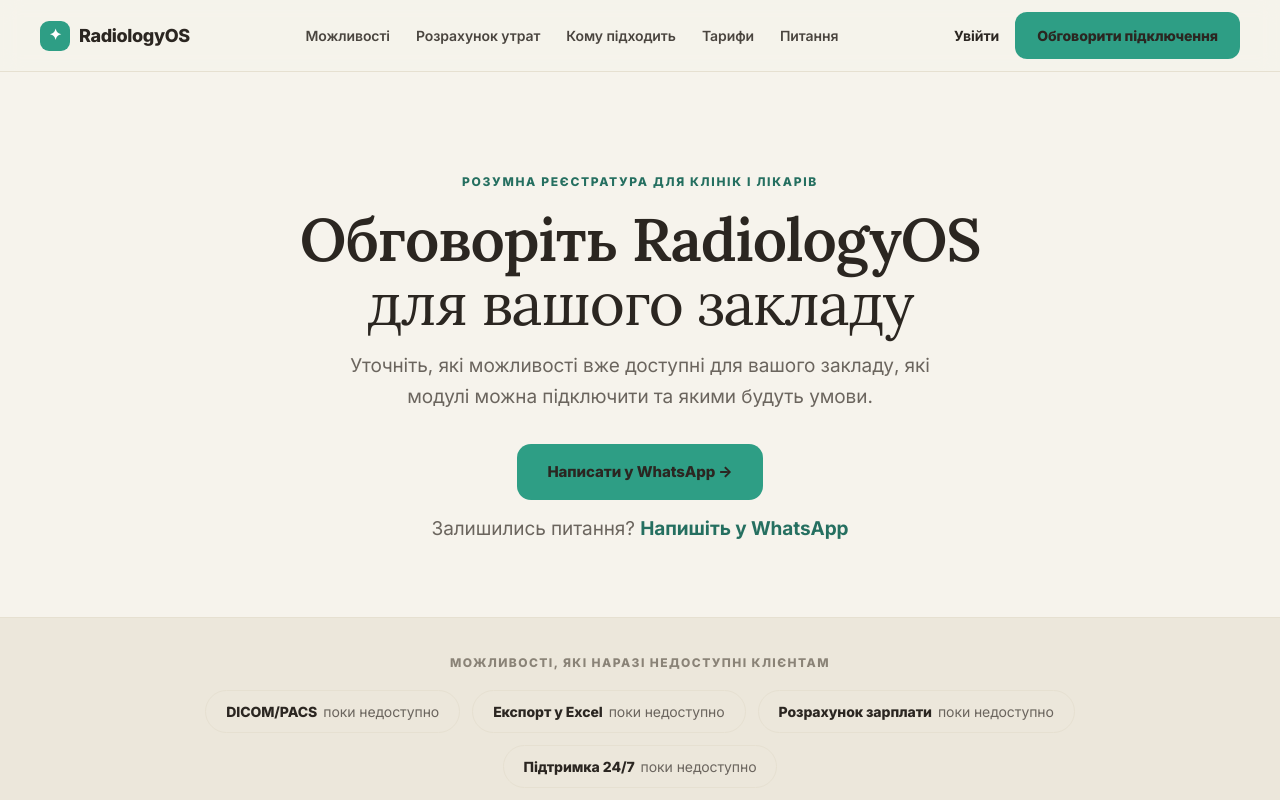
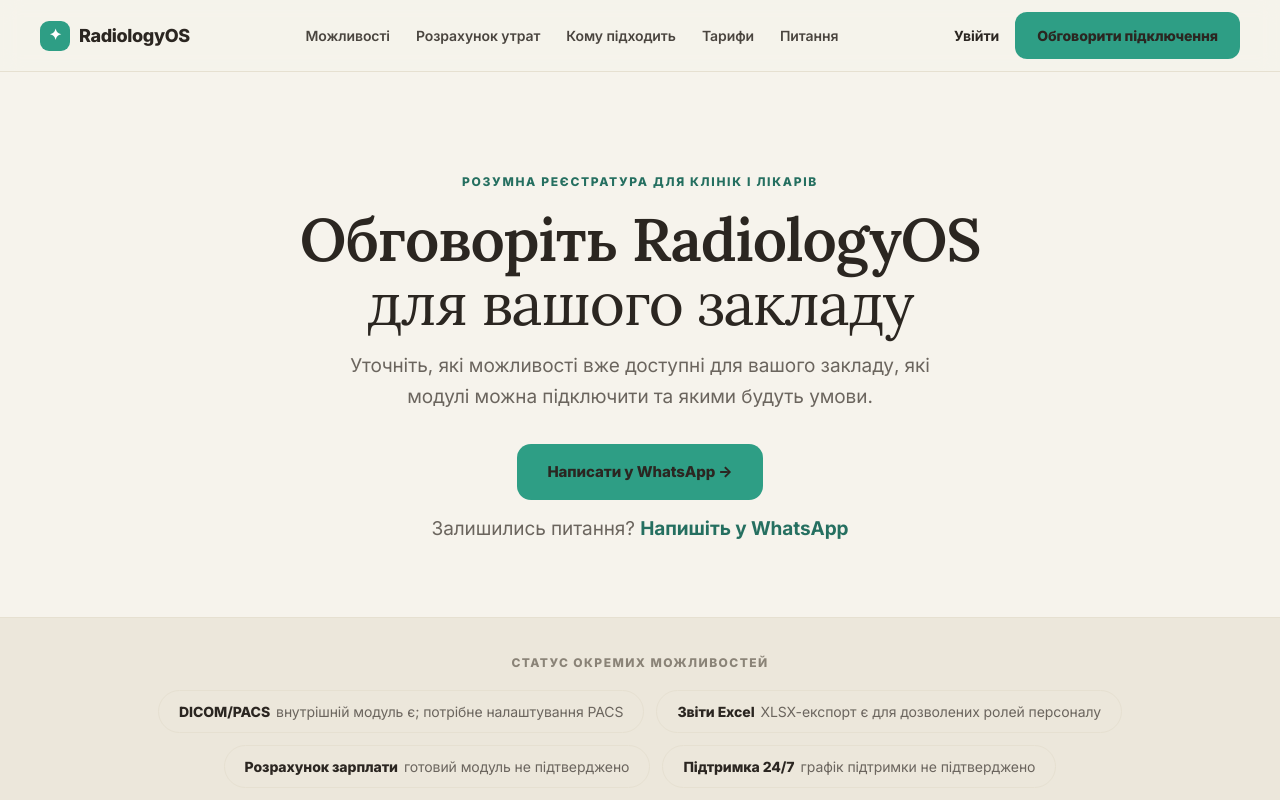
Before and after one commit to adamenkoa1/radiologyos, a Next.js app: page /product in a window 1280 px wide. Shown: the top 800 px of the page. Built offline with nearby package versions, Linux system fonts and the light colour scheme.

Commit message:
clarify implementation and customer availability

```diff
--- a/app/product/page.tsx
+++ b/app/product/page.tsx
@@ -22,7 +22,12 @@ const audience = [
   { icon:"🦷", tint:"orange", title:"Приватна практика", text:"Почнемо з ваших поточних процесів і визначимо, які можливості системи підходять для них.", points:["Обговоримо формат роботи","Уточнимо потрібні сценарії","Не обіцяємо функції до їх підтвердження"], cta:"Обговорити для лікаря" },
 ];
 
-const unavailableToClients = ["DICOM/PACS", "Експорт у Excel", "Розрахунок зарплати", "Підтримка 24/7"];
+const featureStatus = [
+  { name:"DICOM/PACS", note:"внутрішній модуль є; потрібне налаштування PACS" },
+  { name:"Звіти Excel", note:"XLSX-експорт є для дозволених ролей персоналу" },
+  { name:"Розрахунок зарплати", note:"готовий модуль не підтверджено" },
+  { name:"Підтримка 24/7", note:"графік підтримки не підтверджено" },
+];
 
 const pricingMessage = "Добрий день! Хочу уточнити, які можливості RadiologyOS доступні зараз і скільки коштуватиме підключення для мого закладу.";
 
@@ -32,7 +37,7 @@ const faq = [
   { q:"Скільки триває підключення?", a:"Термін і порядок підключення залежать від налаштувань закладу та потрібних модулів. Напишіть нам — уточнимо деталі." },
 
   { q:"Наскільки захищені дані пацієнтів?", a:"Доступ — лише за ролями й паролями, кожна дія фіксується в журналі. Дані ізольовані по закладу; медичні реєстри зберігаються захищено." },
-  { q:"Які модулі доступні зараз?", a:"Доступність кожного модуля підтверджуємо перед підключенням. DICOM/PACS, експорт у Excel, розрахунок зарплати й підтримка 24/7 наразі клієнтам недоступні." },
+  { q:"Які модулі доступні зараз?", a:"У внутрішній системі є модуль DICOM/PACS і XLSX-експорт звітів для дозволених ролей персоналу. Підключення PACS для вашого закладу треба налаштувати окремо. Готовий розрахунок зарплати та підтримка 24/7 не підтверджені як доступні послуги." },
   { q:"Чи можна перенести дані з іншої програми?", a:"Імпорт даних не обіцяємо як готову функцію. Перед підключенням окремо перевіримо формат даних і можливість перенесення." },
   { q:"Які канали повідомлень підключені?", a:"Доступність WhatsApp, SMS та інших каналів залежить від поточного стану інтеграцій. Підтвердимо конкретний канал до домовленості." },
   { q:"Як уточнити умови оплати?", a:"Напишіть нам у WhatsApp — уточнимо вартість, спосіб оплати та порядок підключення." },
@@ -76,9 +81,9 @@ export default function ProductPage() {
     </section>
 
     <section className="rosIntegr">
-      <p className="rosIntegrCap">Можливості, які наразі недоступні клієнтам</p>
-      <div className="rosIntegrChips rosUnavailableList" aria-label="Наразі недоступні клієнтам">
-        {unavailableToClients.map(name=><span className="rosChip" key={name}><b>{name}</b> <span>поки недоступно</span></span>)}
+      <p className="rosIntegrCap">Статус окремих можливостей</p>
+      <div className="rosIntegrChips rosUnavailableList" aria-label="Статус можливостей RadiologyOS">
+        {featureStatus.map(item=><span className="rosChip" key={item.name}><b>{item.name}</b> <span>{item.note}</span></span>)}
       </div>
     </section>
 
```
